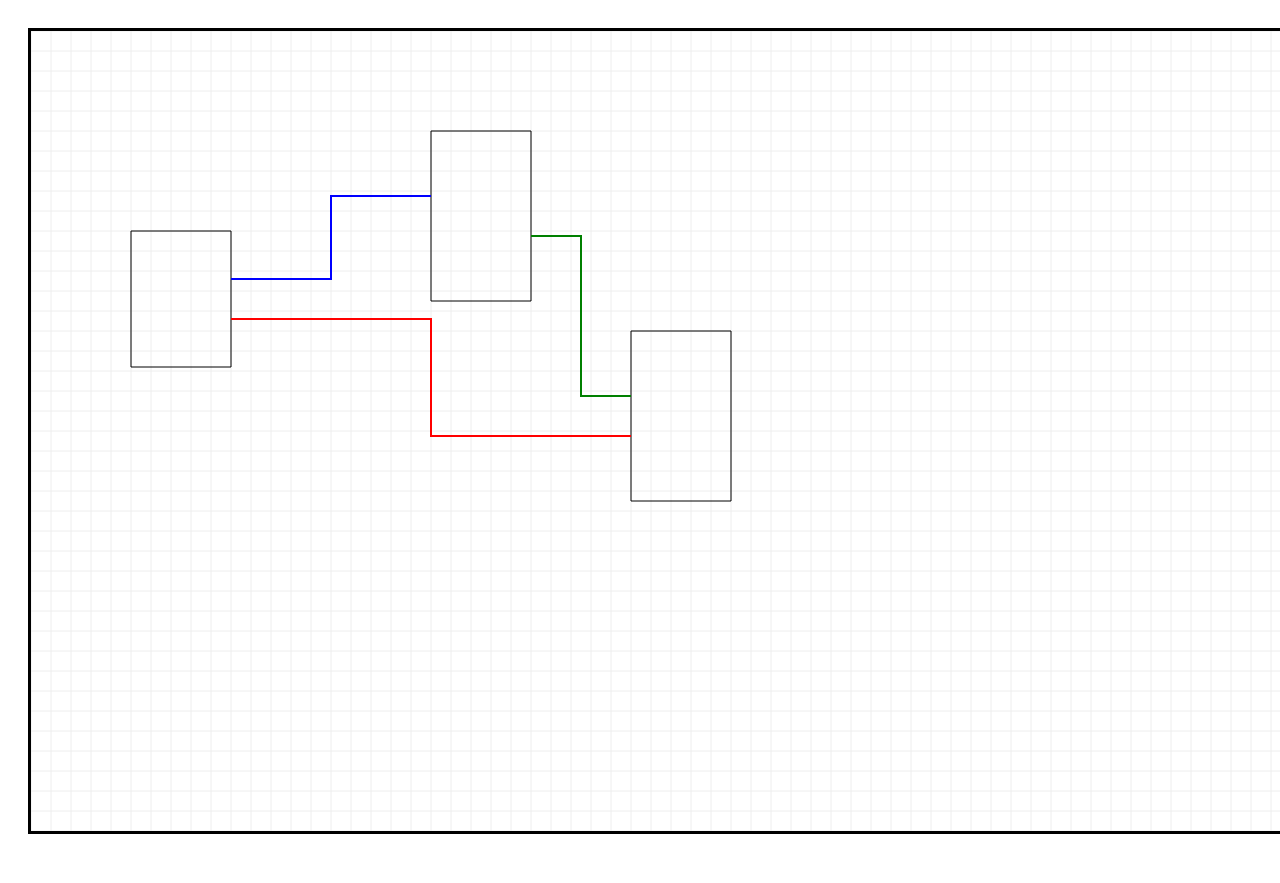
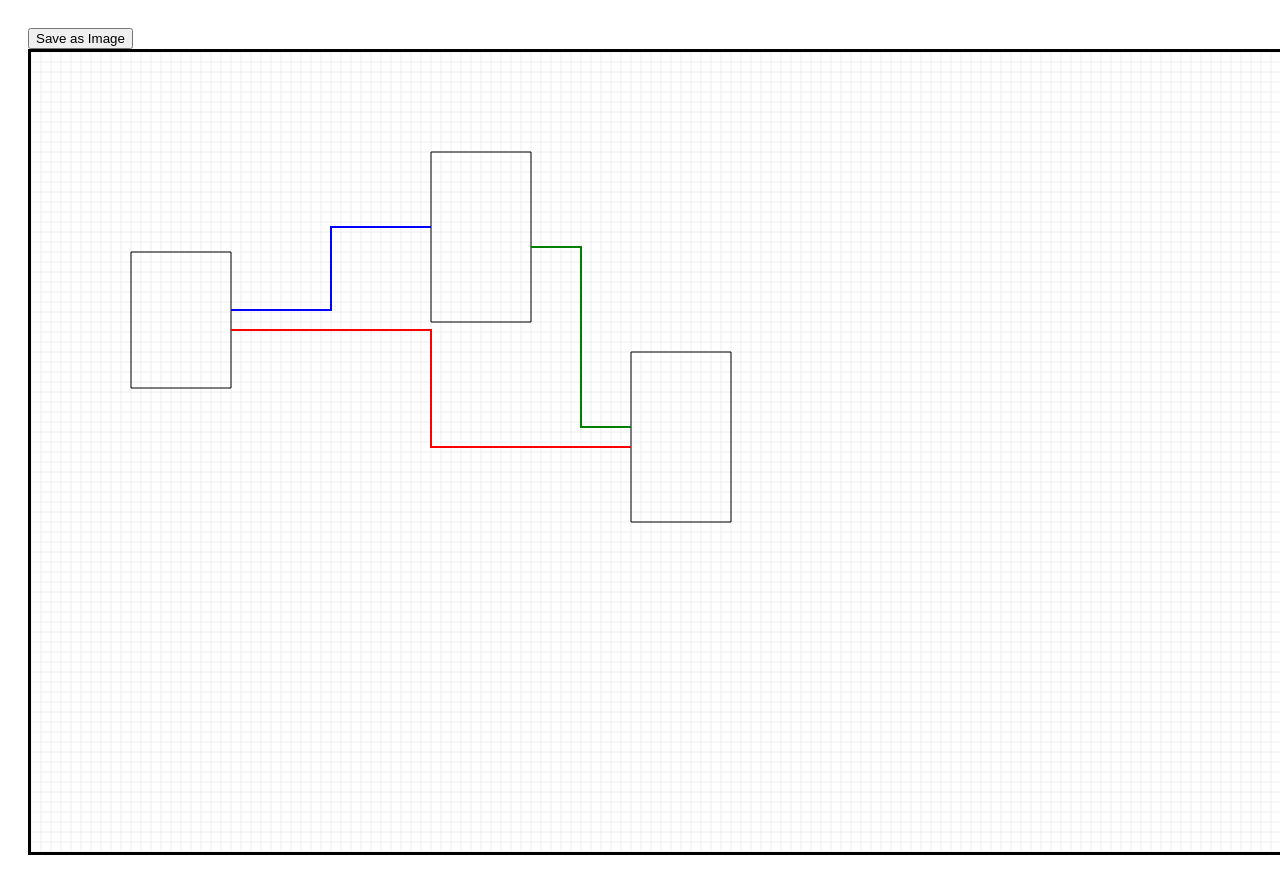
Before and after one commit to papiliond/canvas-diagram-poc, a plain HTML site: page index.html in a window 1280 px wide. Shown: the top 883 px of the page. Before the commit the page ends 862 px from the top, so only its background shows below. Drawn offline with nearby package versions, Linux system fonts and the light colour scheme.

Commit message:
Set ratio

```diff
--- a/index.html
+++ b/index.html
@@ -25,15 +25,19 @@
         h4 {
             font-size: 18px;
         }
-
-        rect.grid-rect {
-            stroke: #ddd;
-            stroke-width: 1;
-        }
     </style>
 </head>
 
 <body>
+    <button onclick="(function onClick() {
+        const image = document.getElementsByTagName('canvas')[0].toDataURL('image/png').replace('image/png', 'image/octet-stream');
+        var a = document.createElement('a');
+
+        a.href = image;
+    a.download = 'file.png';
+    document.body.appendChild(a);
+    a.click();
+    })()">Save as Image</button>
     <div id="root" />
     <script src="src/CanvasObject.js" type="text/javascript"></script>
     <script src="index.js" type="text/javascript"></script>
--- a/index.js
+++ b/index.js
@@ -1,9 +1,13 @@
-let width = 1600,
-  height = 800,
-  square = 20;
+var WIDTH = 1600,
+  HEIGHT = 800,
+  SQUARE = 10,
+  RATIO = 1;
 
-var canvas = d3.select("#root").append("canvas").attr("width", width).attr("height", height).attr("style", "border: 3px solid black;");
+var canvas = d3.select("#root").append("canvas").attr("width", WIDTH).attr("height", HEIGHT).attr("style", "border: 3px solid black;");
 var ctx = canvas.node().getContext("2d");
+
+ctx.fillStyle = "#fff";
+ctx.fillRect(0, 0, WIDTH, HEIGHT);
 
 drawGridlines(ctx);
 
@@ -25,14 +29,14 @@ console.log({ obj1, obj2, obj3 });
 /* FUNCTIONS */
 
 function drawGridlines() {
-  for (var x = 0; x <= width; x += 20) {
+  for (var x = 0; x <= WIDTH; x += SQUARE) {
     ctx.moveTo(x, 0);
-    ctx.lineTo(x, height);
+    ctx.lineTo(x, HEIGHT);
   }
 
-  for (var x = 0; x <= height; x += 20) {
+  for (var x = 0; x <= HEIGHT; x += SQUARE) {
     ctx.moveTo(0, x);
-    ctx.lineTo(width, 0 + x);
+    ctx.lineTo(WIDTH, 0 + x);
   }
 
   ctx.strokeStyle = "#eee";
--- a/src/CanvasObject.js
+++ b/src/CanvasObject.js
@@ -11,12 +11,12 @@ class CanvasObject {
   constructor(src, x, y, width, height, ratio) {
     this.uuid = Date.now().toString(36) + Math.random().toString(36).substr(2);
     this.src = src;
-    this.x = x;
-    this.y = y;
-    this.width = width;
-    this.height = height;
+    this.x = x * RATIO;
+    this.y = y * RATIO;
+    this.width = width * RATIO;
+    this.height = height * RATIO;
     this.ratio = ratio;
-    this.positions = [x, y, x + width, y + height];
+    this.positions = [this.x, this.y, this.x + this.width, this.y + this.height];
   }
 
   /**
@@ -96,7 +96,7 @@ function connectObjects(obj1, obj2, color = "red", pos1 = "right1", pos2 = "left
  * @returns
  */
 function getPort(obj, position) {
-  const OFFSET = 20;
+  const OFFSET = SQUARE;
 
   if (position === "right1") {
     return [obj[2], obj[3] - (obj[3] - obj[1]) / 2 - OFFSET];
```
